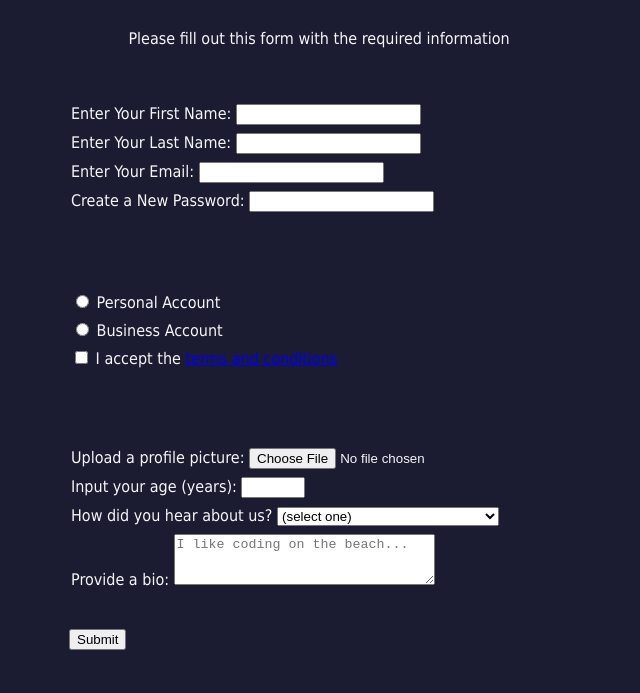
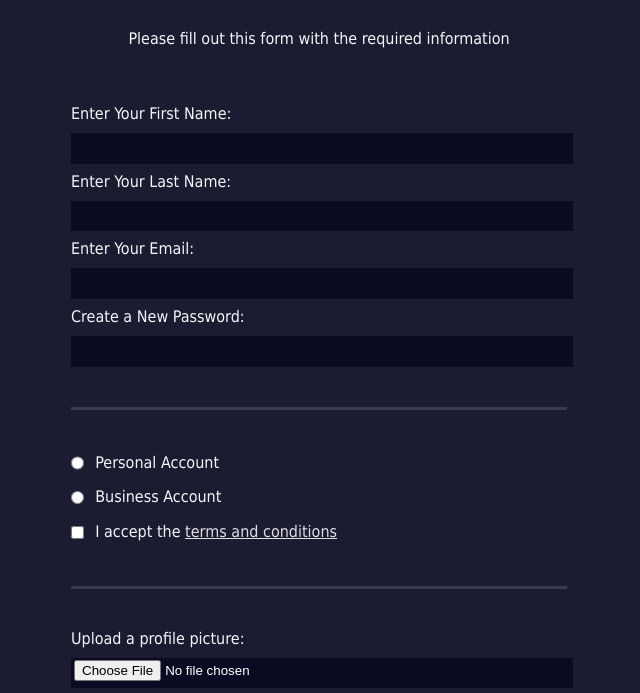
Before and after one commit to matthewjcameron19/freecodecamp, a plain HTML site: page index.html in a window 1280 px wide. Shown: the part 73-766 px from the top of the page, without its empty margins (321-961 px from the left). Drawn offline with Linux system fonts and the light colour scheme.

Commit message:
add final details to project

```diff
--- a/index.html
+++ b/index.html
@@ -16,9 +16,9 @@
             <label>Create a New Password: <input name="password" type="password" pattern="[a-z0-5]{8,}" required /></label>
         </fieldset>
         <fieldset>
-            <label><input type="radio" name="account-type" /> Personal Account</label>
-            <label><input type="radio" name="account-type" /> Business Account</label>
-            <label><input name="terms" type="checkbox" required /> I accept the <a href="https://www.freecodecamp.org/news/terms-of-service/">terms and conditions</a></label>
+            <label><input class="inline" type="radio" name="account-type" /> Personal Account</label>
+            <label><input class="inline" type="radio" name="account-type" /> Business Account</label>
+            <label><input class="inline" name="terms" type="checkbox" required /> I accept the <a href="https://www.freecodecamp.org/news/terms-of-service/">terms and conditions</a></label>
         </fieldset>
         <fieldset>
             <label>Upload a profile picture: <input name="picture" type="file" /></label>
--- a/styles.css
+++ b/styles.css
@@ -23,9 +23,52 @@ form {
     max-width: 500px;
     min-width: 300px;
     width: 60vw;
+    padding-bottom: 2em;
 }
 
 fieldset {
     border: 0;
     padding: 2rem 0;
 }
+
+fieldset:not(:last-of-type) {
+    border-bottom: 3px solid #3b3b4f;
+}
+
+input, textarea, select {
+    width: 100%;
+    margin: 10px 0 0 0;
+    min-height: 2em;
+}
+
+input, textarea {
+    background-color: #0a0a23;
+    border: 1px solid #0a0a23;
+    color: #ffffff;
+
+}
+
+.inline {
+    width: unset;
+    margin: 0 0.5em 0 0;
+    vertical-align: middle;
+}
+
+input[type="submit"] {
+    display: block;
+    width: 60%;
+    min-width: 300px;
+    margin: 1em auto;
+    height: 2em;
+    font-size: 1.1rem;
+    background-color: #3b3b4f;
+    border-color: white;
+}
+
+input[type="file"] {
+    padding: 1px 2px;
+}
+
+a {
+    color: #dfdfe2;
+}
```
